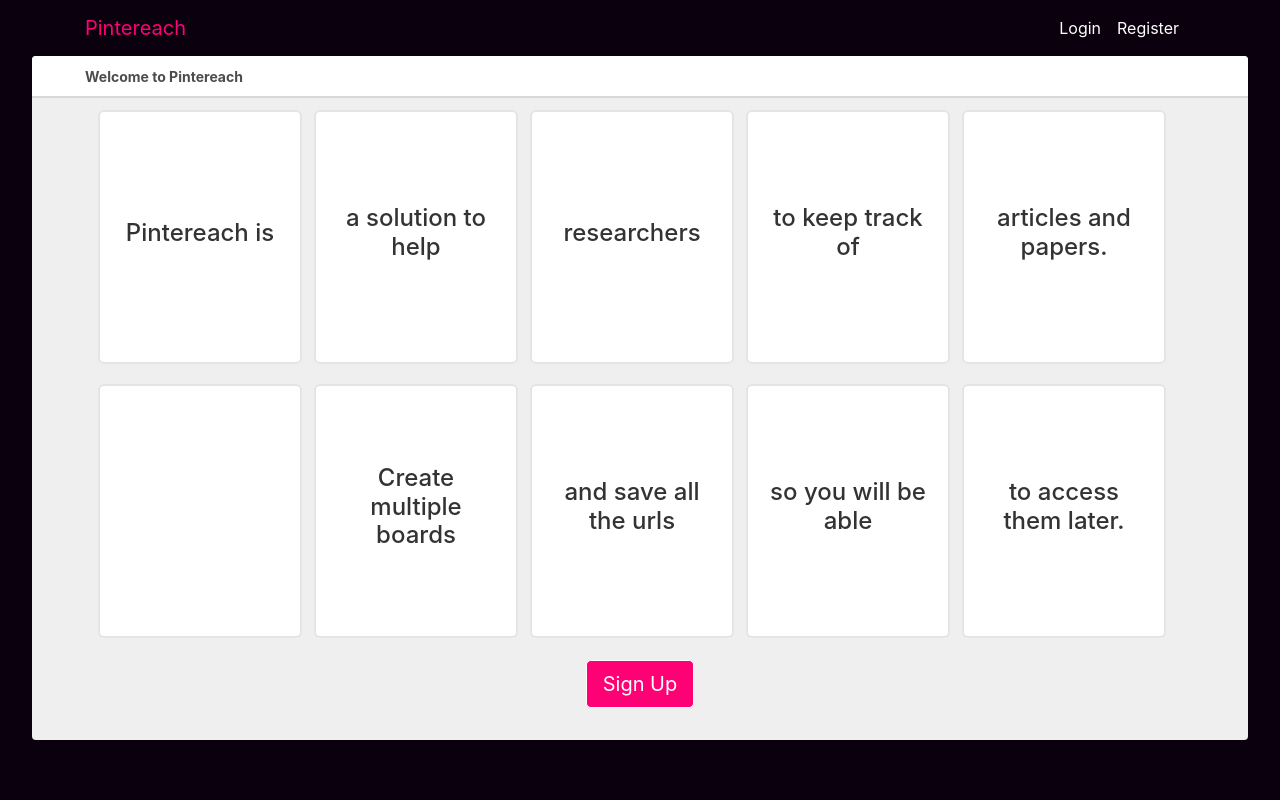
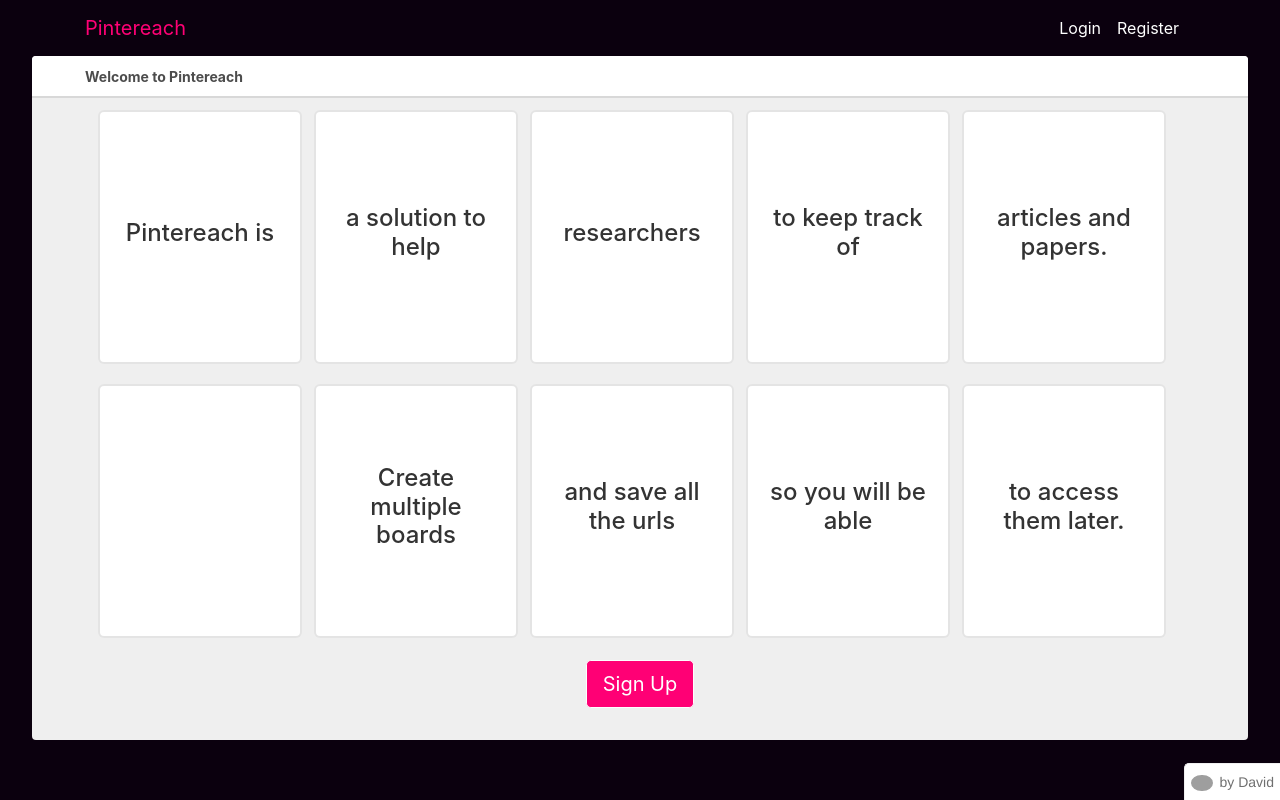
Before and after one commit to daquinons/pintereach-react, a React (Create React App) app: page / in a window 1280 px wide. Built offline with nearby package versions, Linux system fonts and the light colour scheme; grey boxes are pictures that could not be loaded.

Commit message:
Add MakerLink

```diff
--- a/src/App.jsx
+++ b/src/App.jsx
@@ -2,6 +2,7 @@ import React from 'react';
 import NavBar from './components/NavBar/NavBar';
 import AppRouter from './components/AppRouter/AppRouter';
 import Container from 'react-bootstrap/Container';
+import MakerLink from './components/MakerLink/MakerLink';
 import styled from 'styled-components';
 
 const StyledContainer = styled(Container)`
@@ -26,6 +27,7 @@ const App = props => {
       <StyledContainer>
         <AppRouter />
       </StyledContainer>
+      <MakerLink />
     </>
   );
 };
--- /dev/null
+++ b/src/components/MakerLink/MakerLink.jsx
@@ -0,0 +1,42 @@
+import React from 'react';
+import styled from 'styled-components';
+
+const MakerLink = () => (
+<Link target="_blank" rel="noopener" href="https://twitter.com/daquinons">
+<Image src="https://pbs.twimg.com/profile_images/1123476640582049792/g-ftoX3x_200x200.png" />
+<Text>by David</Text>
+</Link>
+);
+export default MakerLink;
+const Link = styled.a`
+  font-family: 'Helvetica Neue', sans-serif;
+  right: 0;
+  bottom: 0;
+  position: fixed;
+  z-index: 100;
+  border-top-left-radius: 5px;
+  padding: 6px;
+  border-top: 1px solid #efefef;
+  border-left: 1px solid #efefef;
+  background: #fff;
+  color: #6f6f6f;
+  text-decoration: none;
+  &:hover {
+    background: #fff;
+    color: #ff0075;
+  }
+`;
+
+const Image = styled.img`
+  border-radius: 100%;
+  width: 22px;
+  vertical-align: middle;
+`;
+const Text = styled.p`
+  margin: 0;
+  vertical-align: middle;
+  display: inline;
+  margin-left: 7px;
+  font-weight: 500;
+  font-size: 14px;
+`;
```
